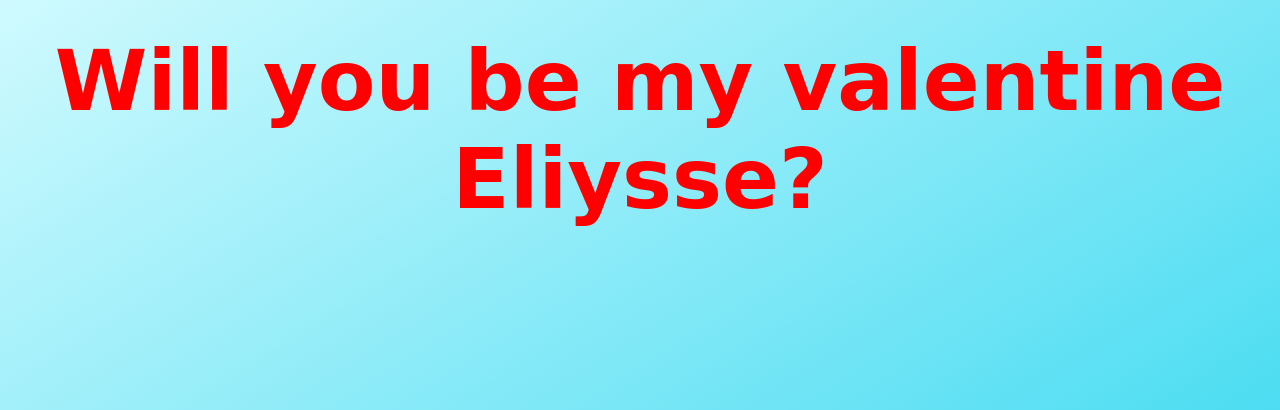
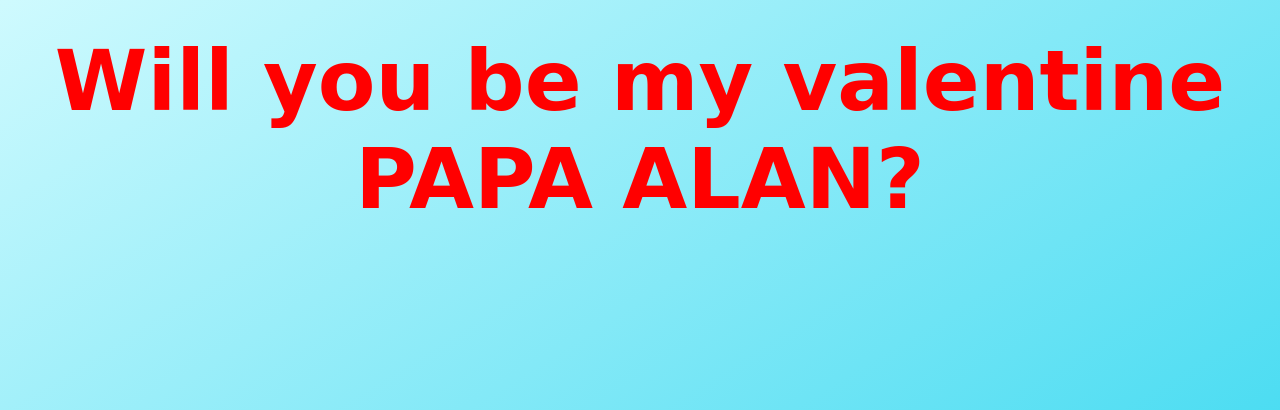
Before and after one commit to andrei-mendez/v-day, a plain HTML site: page index.html in a window 1280 px wide. Shown: the top 410 px of the page. Drawn offline with Linux system fonts and the light colour scheme.

Commit message:
Update index.html

```diff
--- a/index.html
+++ b/index.html
@@ -7,7 +7,7 @@
     <title>IM LITERALLY OBSESSED WITH YOU</title>
   </head>
   <body>
-    <h1>Will you be my valentine Eliysse?</h1>
+    <h1>Will you be my valentine PAPA ALAN?</h1>
     <div class="container" id="container">
       <img src="https://media.tenor.com/SFy5Za0DyMEAAAAi/erm-fingers.gif" alt="please" class="image-1" />
       <img src="https://media.tenor.com/2hZ29SaqxjkAAAAM/lebron-james-dancing.gif" alt="yes" class="image-2 hide" />
```
